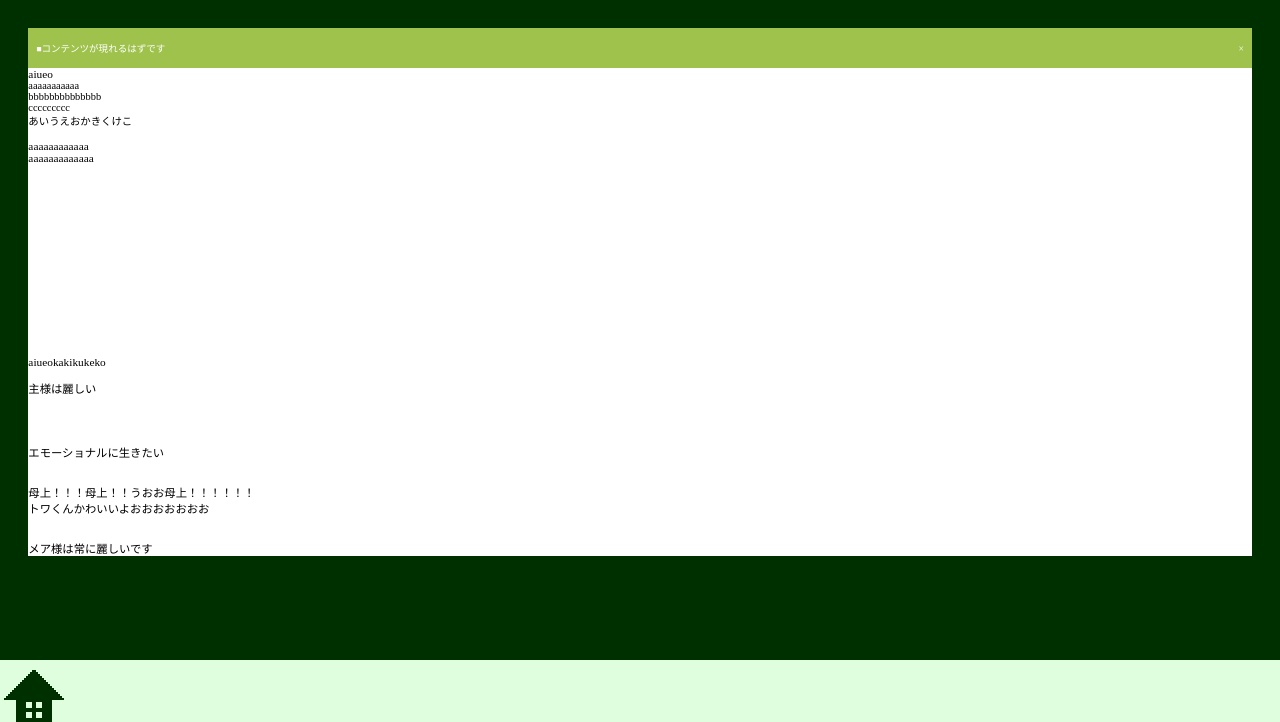
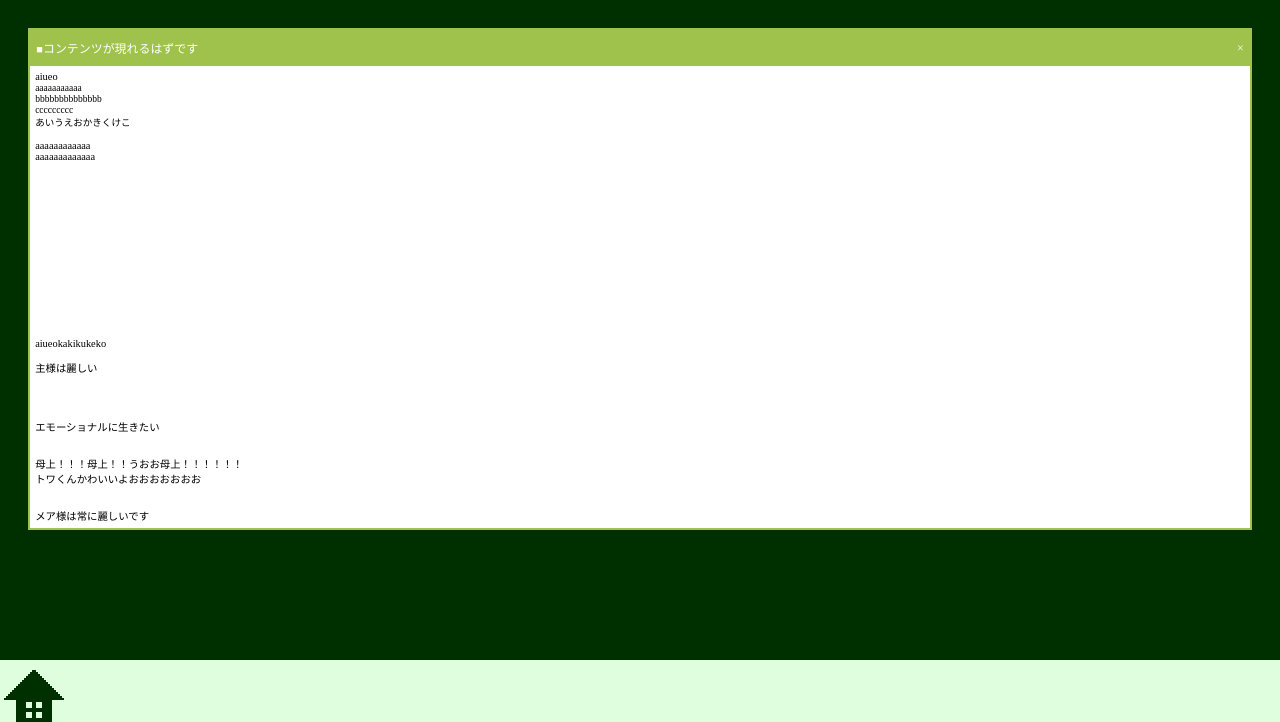
Before and after one commit to VBbeat/homePage, a PHP site: page /html/article.html in a window 1280 px wide. Shown: the part 78-800 px from the top of the page. Run offline with PHP 8.4, Linux system fonts and the light colour scheme; some web fonts are replaced.

Commit message:
update article

```diff
--- a/css/article.css
+++ b/css/article.css
@@ -1,11 +1,12 @@
 .article{
-    border: 3px solid #9fc24d;
+    border: 2px solid #9fc24d;
     background-color: #9fc24d;
 }
 .articleHeader{
     height: 24px;
     padding: 1ex;
     font-family: 'PixelFont12B';
+    font-size: 2.5ex;
     background-color: #9fc24d;
     color: white;
 
@@ -15,7 +16,12 @@
     align-items: center;
 }
 .articleContent{
+    padding: 1ex;
     font-family: 'PixelFont12N';
     background-color: white;
     color: black;
 }
+
+.toArticleListButton{
+    font-family: 'PixelFont12N';
+}
--- a/html/article.html
+++ b/html/article.html
@@ -25,7 +25,6 @@
                 </span>
                 <!-- こいつを押すと記事一覧に飛ぶようにして -->
                 <span class="toArticleListButton">×</span>
-            </div>
             </div>
             <div class="articleContent">
                 aiueo
```
Lines whose indentation alone changed are shown as unchanged.
